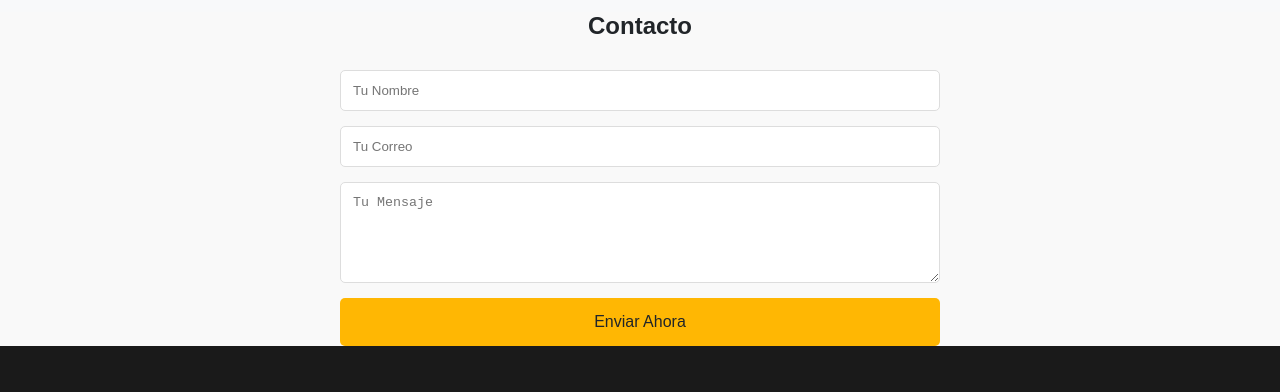
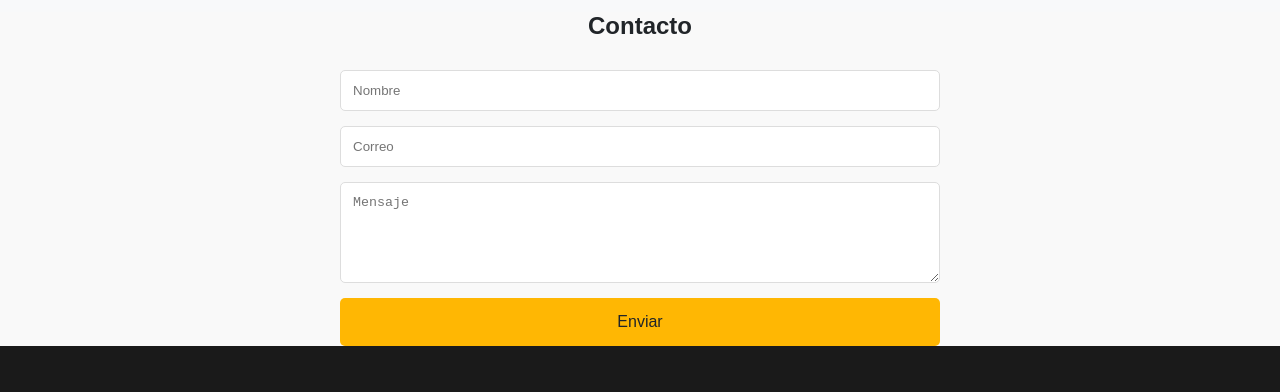
Before and after one commit to Alenita8/landing-emprendedores, a plain HTML site: page index.html in a window 1280 px wide. Shown: the part 2149-2541 px from the top of the page. Drawn offline with Linux system fonts and the light colour scheme.

Commit message:
feat: mejora los textos de ayuda del formulario

```diff
--- a/index.html
+++ b/index.html
@@ -80,10 +80,10 @@
         <div class="container">
             <h2>Contacto</h2>
             <form class="contact-form">
-                <input type="text" placeholder="Tu Nombre" required>
-                <input type="email" placeholder="Tu Correo" required>
-                <textarea rows="5" placeholder="Tu Mensaje"></textarea>
-                <button type="submit">Enviar Ahora</button>
+                <input type="text" placeholder="Nombre" required>
+                <input type="email" placeholder="Correo" required>
+                <textarea rows="5" placeholder="Mensaje"></textarea>
+                <button type="submit">Enviar</button>
             </form>
         </div>
     </section>
```
